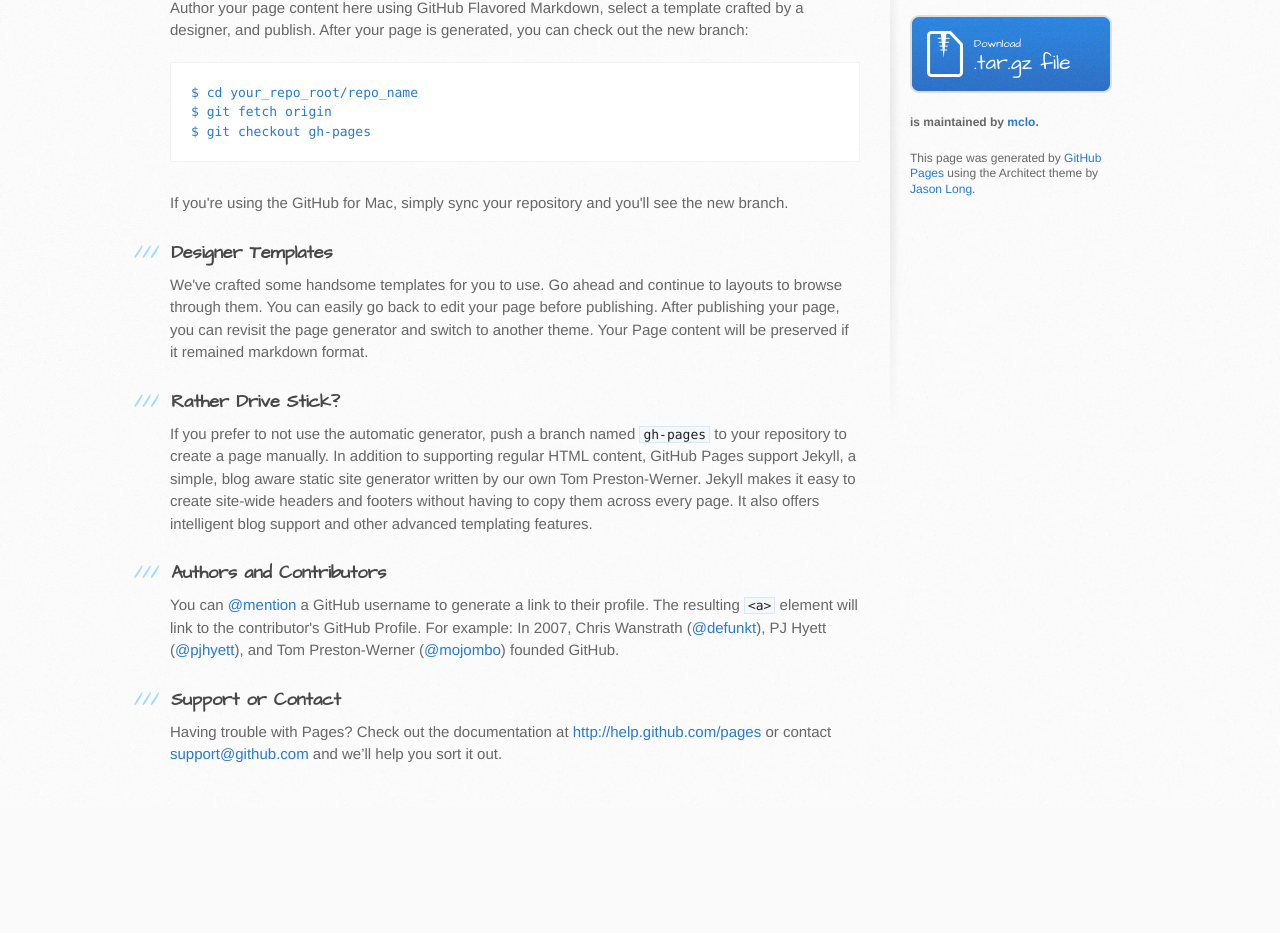
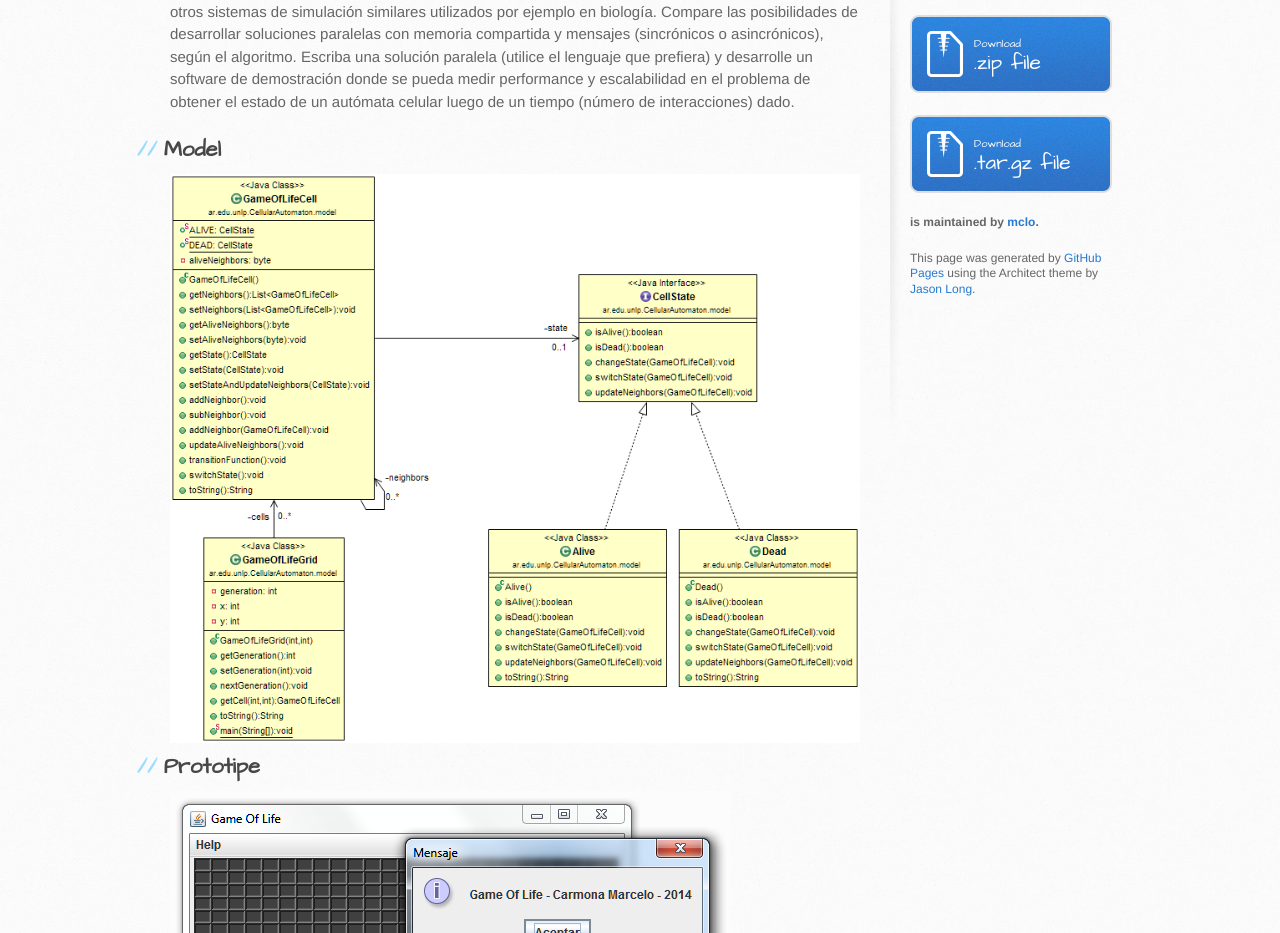
Before and after one commit to marcelocarmona/CellularAutomaton, a plain HTML site: page index.html in a window 1280 px wide. Shown: the part 317-1250 px from the top of the page. Before the commit the page ends 1125 px from the top, so only its background shows below. Drawn offline with Linux system fonts and the light colour scheme.

Commit message:
update pages

```diff
--- a/index.html
+++ b/index.html
@@ -28,40 +28,31 @@
     <div id="content-wrapper">
       <div class="inner clearfix">
         <section id="main-content">
-          <h3>
-<a name="welcome-to-github-pages" class="anchor" href="#welcome-to-github-pages"><span class="octicon octicon-link"></span></a>Welcome to GitHub Pages.</h3>
 
-<p>This automatic page generator is the easiest way to create beautiful pages for all of your projects. Author your page content here using GitHub Flavored Markdown, select a template crafted by a designer, and publish. After your page is generated, you can check out the new branch:</p>
+				<h1>Enunciado</h1>
+				<p>Analice el Juego de la Vida presentado como ejemplo de
+					autómatas celulares y busque información de otros sistemas de
+					simulación similares utilizados por ejemplo en biología. Compare
+					las posibilidades de desarrollar soluciones paralelas con memoria
+					compartida y mensajes (sincrónicos o asincrónicos), según el
+					algoritmo. Escriba una solución paralela (utilice el lenguaje que
+					prefiera) y desarrolle un software de demostración donde se pueda
+					medir performance y escalabilidad en el problema de obtener el
+					estado de un autómata celular luego de un tiempo (número de
+					interacciones) dado.</p>
 
-<pre><code>$ cd your_repo_root/repo_name
-$ git fetch origin
-$ git checkout gh-pages
-</code></pre>
+				<h2>Model</h2>
+				<a href="images/model.png"><img src="images/model.png"></a>
+				<h2>Prototipe</h2>
+				<a href="images/GameOfLife.png"><img src="images/GameOfLife.png"></a>
 
-<p>If you're using the GitHub for Mac, simply sync your repository and you'll see the new branch.</p>
-
-<h3>
-<a name="designer-templates" class="anchor" href="#designer-templates"><span class="octicon octicon-link"></span></a>Designer Templates</h3>
-
-<p>We've crafted some handsome templates for you to use. Go ahead and continue to layouts to browse through them. You can easily go back to edit your page before publishing. After publishing your page, you can revisit the page generator and switch to another theme. Your Page content will be preserved if it remained markdown format.</p>
-
-<h3>
-<a name="rather-drive-stick" class="anchor" href="#rather-drive-stick"><span class="octicon octicon-link"></span></a>Rather Drive Stick?</h3>
-
-<p>If you prefer to not use the automatic generator, push a branch named <code>gh-pages</code> to your repository to create a page manually. In addition to supporting regular HTML content, GitHub Pages support Jekyll, a simple, blog aware static site generator written by our own Tom Preston-Werner. Jekyll makes it easy to create site-wide headers and footers without having to copy them across every page. It also offers intelligent blog support and other advanced templating features.</p>
-
-<h3>
-<a name="authors-and-contributors" class="anchor" href="#authors-and-contributors"><span class="octicon octicon-link"></span></a>Authors and Contributors</h3>
-
-<p>You can <a href="https://github.com/blog/821" class="user-mention">@mention</a> a GitHub username to generate a link to their profile. The resulting <code>&lt;a&gt;</code> element will link to the contributor's GitHub Profile. For example: In 2007, Chris Wanstrath (<a href="https://github.com/defunkt" class="user-mention">@defunkt</a>), PJ Hyett (<a href="https://github.com/pjhyett" class="user-mention">@pjhyett</a>), and Tom Preston-Werner (<a href="https://github.com/mojombo" class="user-mention">@mojombo</a>) founded GitHub.</p>
-
-<h3>
-<a name="support-or-contact" class="anchor" href="#support-or-contact"><span class="octicon octicon-link"></span></a>Support or Contact</h3>
-
-<p>Having trouble with Pages? Check out the documentation at <a href="http://help.github.com/pages">http://help.github.com/pages</a> or contact <a href="mailto:support@github.com">support@github.com</a> and we’ll help you sort it out.</p>
-        </section>
+			</section>
 
         <aside id="sidebar">
+          <a href="https://docs.google.com/document/d/1qLBsMTqpoMgztbiAo0TanceCjnAfecWiy303z1FsJP0/edit?usp=sharing" class="button">
+          <small>Informe y Documentacion</small>
+          	Google Drive
+          </a>
           <a href="https://github.com/mclo/CellularAutomaton/zipball/master" class="button">
             <small>Download</small>
             .zip file
```
Also changed, not shown: images/GameOfLife.png (added), images/model.png (added).
